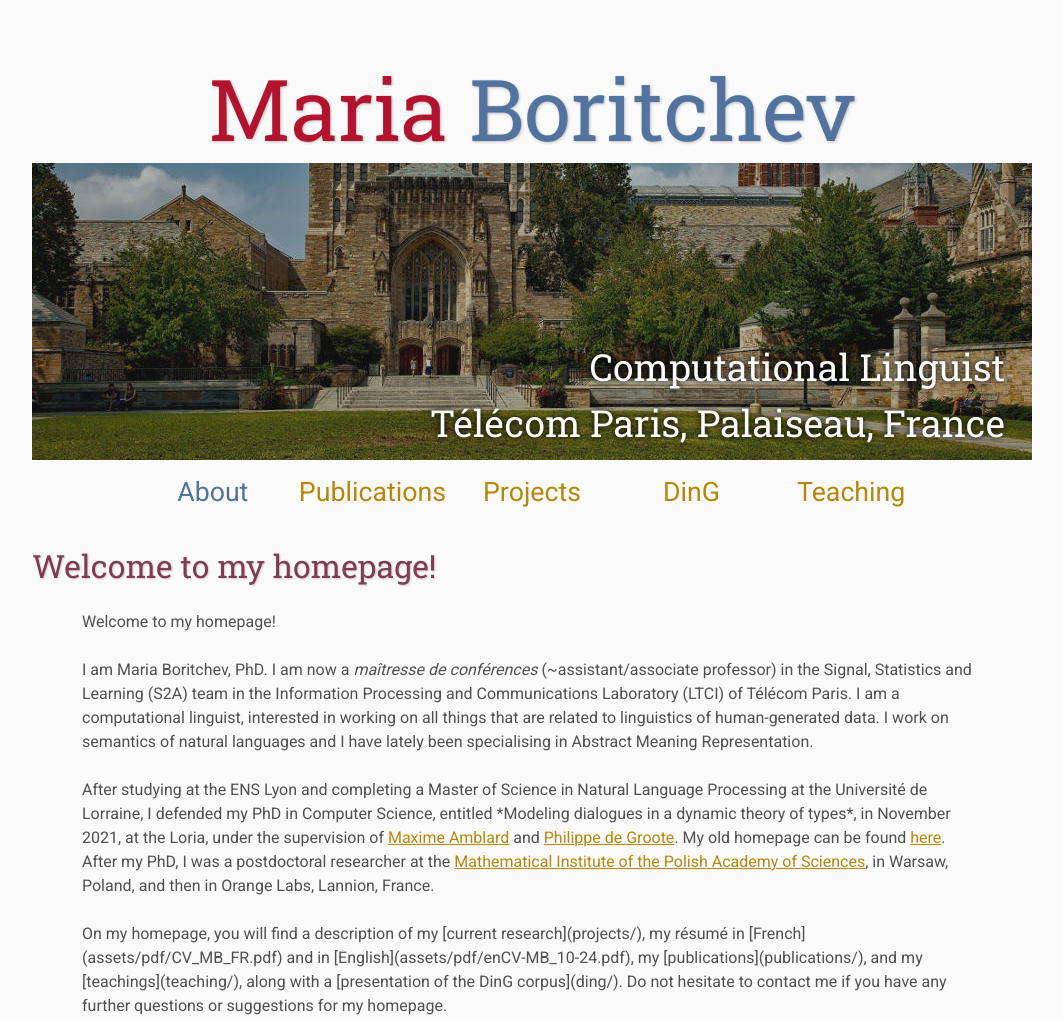
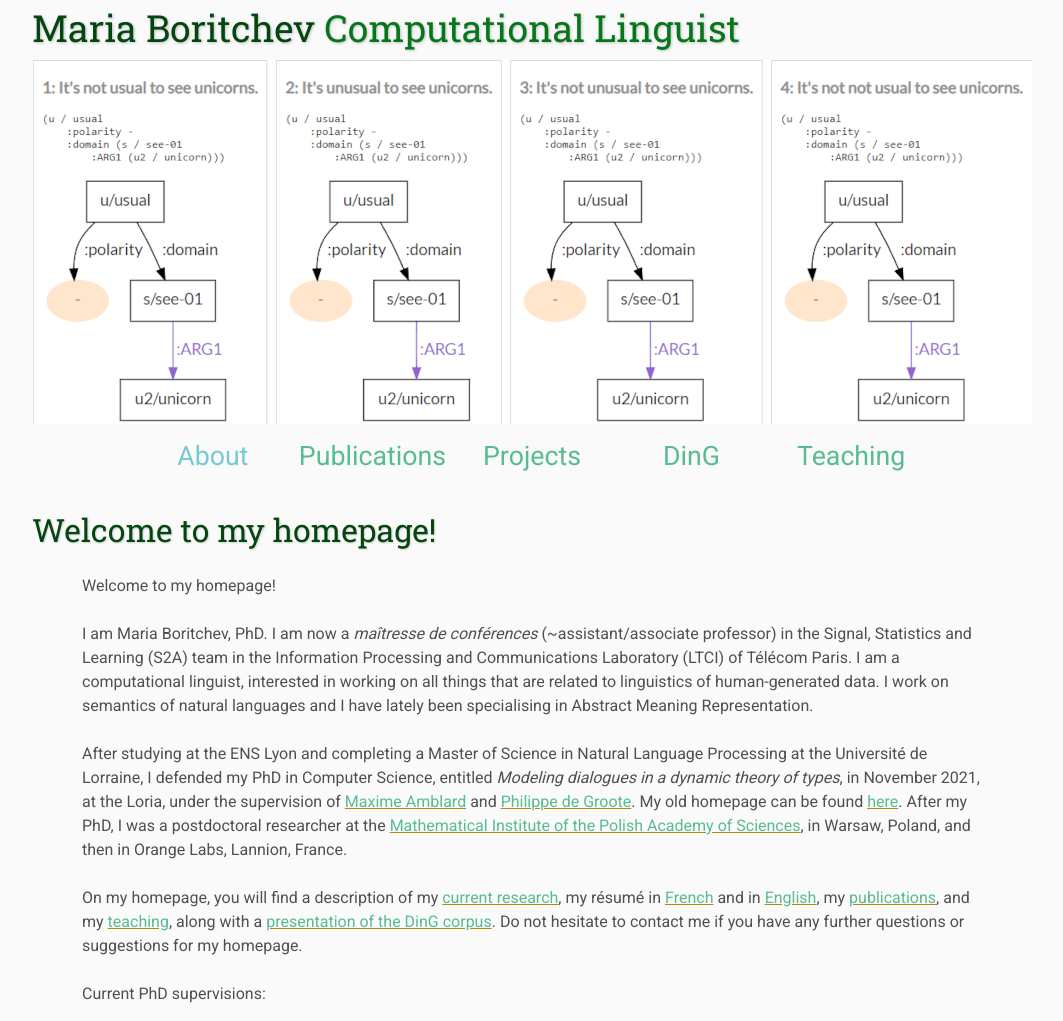
Before and after one commit to MBoritchev/mboritchev.github.io, a plain HTML site: page index.html in a window 1280 px wide. Shown: the top 1021 px of the page, without its empty margins (108-1171 px from the left). Drawn offline with Linux system fonts and the light colour scheme.

Commit message:
Stabilised design of home page

```diff
--- a/assets/main.css
+++ b/assets/main.css
@@ -37,12 +37,12 @@ body{
     width: 1000px;
 }
 
-a{color: #b8860b; text-decoration:none;}
-a.current{color: #52739e;}
+a{color: #57bc90; text-decoration:none;}
+a.current{color: #77c9d4;}
 a.current:hover{color: #e82945;}
 a:hover{color: #b2132e;}
 a:active{color: #e82945;}
-h1,h2,h3,h4{clear:left; color: #813c54; margin:1.5em 0em 1em 0em; font-family:'Roboto Slab',serif; text-shadow: 1px 1px 2px #d0d0d0;}
+h1,h2,h3,h4{clear:left; color: #044610; margin:1.5em 0em 1em 0em; font-family:'Roboto Slab',serif; text-shadow: 1px 1px 2px #d0d0d0;}
 h1{font-size:2.67em;}
 h2{font-size:2.00em;}
 h3{font-size:1.67em;}
@@ -50,7 +50,7 @@ h4{font-size:1.33em;}
 p{list-style:none; margin:24px auto 24px auto; padding:0px; width:900px; text-align:left;}
 li a, p a {text-decoration:underline; text-decoration-color:#b8860b;}
 ul{list-style:none; margin:24px auto 24px auto; padding:0px; width:800px; text-align:left;}
-ul li{list-style:none; margin:0px auto 0px auto; padding:0px; text-align:left;}
+ul li{list-style-type: circle; margin:0px auto 0px auto; padding:0px; text-align:left;}
 i,em{font-style:italic;}
 b,strong{font-weight:bold;}
 sup{
@@ -77,13 +77,18 @@ th,td{
 }
 
 /* Website Banner */
-.banner {position: relative; font-family:'Roboto Slab',serif;}
-.top-left {font-size:5.33em; color: #505050; background: #fafafa; text-align: center; width: 1000px; height: 67px; position: absolute; padding: 36px 0 0 0; top: 0px;}
-.bottom-right {font-size:2.33em; color: #fafafa; line-height: 1.5em; width: auto; height: 100px; padding: 0px 27px 27px 0px; text-align: right; position: absolute; bottom: 0px; right: 0px; text-shadow: 0px 0px 6px #000000;}
+.banner {position: relative; font-family:'Roboto Slab',serif}
+.banner img{height: auto;
+    width: auto;}
+ /*   max-width: 1600px;
+    max-height: 1800px;} /*1600px;text-align: center;*/
+
+.top-left {font-size:2.33em; color: #505050; background: #fafafa; line-height: 1.5em; width: 1000px; height: 0px; position: absolute; padding: 0px 0 0 0; top: -60px; left: 0px;}
+.bottom-right {font-size:2.33em; color: #fafafa; line-height: 1.5em; width: auto; height: 0px; padding: 0px 0px 0px 0px; text-align: right; position: absolute; bottom: 0px; right: 0px; text-shadow: 0px 0px 6px #000000;}
 
 /* Conference Title Logo */
-.title1{color: #b2132e; text-shadow: 1px 1px 3px #c0c0c0;}
-.title2{color: #52739e; text-shadow: 1px 1px 3px #c0c0c0;}
+.title1{color: #044610; text-shadow: 1px 1px 3px #c0c0c0;}
+.title2{text-align: right; color: #06761B; text-shadow: 1px 1px 3px #c0c0c0;}
 .year{color: #505050; font-size:0.67em; font-weight: lighter;}
 
 /* Navigation Links (Home, Registration, etc) */
--- a/index.html
+++ b/index.html
@@ -15,13 +15,12 @@
 <body>
 
     <div class="banner">
-        <img src="assets/banner.jpg" alt="Maria Boritchev's webpage">
+        <img src="assets/AMRlib-not-unusual-resized.png" alt="Maria Boritchev's webpage">
         <div class="top-left">
-            <span class="title1">Maria</span><span class="title2"> Boritchev</span> <span class="year"></span>
+            <span class="title1">Maria Boritchev </span><span class="title2">Computational Linguist</span><!-- <span class="title2"></span> <span class="year"></span> -->
         </div>
-        <div class="bottom-right">
-            Computational Linguist <br> Télécom Paris, Palaiseau, France
-        </div>
+ <!--       <div class="bottom-right">
+        </div>  -->
     </div>
 
     <table class="navigation">
@@ -52,10 +51,10 @@ Welcome to my homepage!
 I am Maria Boritchev, PhD. I am now a <i>maîtresse de conférences</i> (~assistant/associate professor) in the Signal, Statistics and Learning (S2A) team in the Information Processing and Communications Laboratory (LTCI) of Télécom Paris. I am a computational linguist, interested in working on all things that are related to linguistics of human-generated data. I work on semantics of natural languages and I have lately been specialising in Abstract Meaning Representation.
 </p>
 <p>
-After studying at the ENS Lyon and completing a Master of Science in Natural Language Processing at the Université de Lorraine, I defended my PhD in Computer Science, entitled *Modeling dialogues in a dynamic theory of types*, in November 2021, at the Loria, under the supervision of <a href='https://members.loria.fr/MAmblard/'>Maxime Amblard</a> and <a href='https://members.loria.fr/PDegroote/'>Philippe de Groote</a>. My old homepage can be found <a href='https://members.loria.fr/MBoritchev/'>here</a>. After my PhD, I was a postdoctoral researcher at the <a href='https://www.impan.pl/en'>Mathematical Institute of the Polish Academy of Sciences</a>, in Warsaw, Poland, and then in Orange Labs, Lannion, France.
+After studying at the ENS Lyon and completing a Master of Science in Natural Language Processing at the Université de Lorraine, I defended my PhD in Computer Science, entitled <i>Modeling dialogues in a dynamic theory of types</i>, in November 2021, at the Loria, under the supervision of <a href='https://members.loria.fr/MAmblard/'>Maxime Amblard</a> and <a href='https://members.loria.fr/PDegroote/'>Philippe de Groote</a>. My old homepage can be found <a href='https://members.loria.fr/MBoritchev/'>here</a>. After my PhD, I was a postdoctoral researcher at the <a href='https://www.impan.pl/en'>Mathematical Institute of the Polish Academy of Sciences</a>, in Warsaw, Poland, and then in Orange Labs, Lannion, France.
 </p>
 <p>
-On my homepage, you will find a description of my [current research](projects/), my résumé in [French](assets/pdf/CV_MB_FR.pdf) and in [English](assets/pdf/enCV-MB_10-24.pdf), my [publications](publications/), and my [teachings](teaching/), along with a [presentation of the DinG corpus](ding/). Do not hesitate to contact me if you have any further questions or suggestions for my homepage.
+On my homepage, you will find a description of my <a href="projects">current research</a>, my résumé in <a href="assets/CV_MB_FR.pdf">French</a> and in <a href="assets/enCV-MB_10-24.pdf">English</a>, my <a href="publications">publications</a>, and my <a href="teaching">teaching</a>, along with a <a href="ding">presentation of the DinG corpus</a>. Do not hesitate to contact me if you have any further questions or suggestions for my homepage.
 </p>
 <p>
 Current PhD supervisions:
@@ -65,7 +64,7 @@ Current PhD supervisions:
 </p>
 
     <footer>
-       Design by <a href="https://github.com/mikepierce">Mike Pierce</a>
+       Design by <a href="https://github.com/mikepierce">Mike Pierce</a>, adapted by Maria Boritchev.
     </footer>
 
 </body>
```
Also changed, not shown: assets/AMR1-resized.png (added), assets/AMR1.png (added), assets/AMR2.png (added), assets/AMRfairness1.png (added), assets/AMRlib-not-unusual-resized.png (added), assets/AMRlib-not-unusual.png (added), 2 other files.
